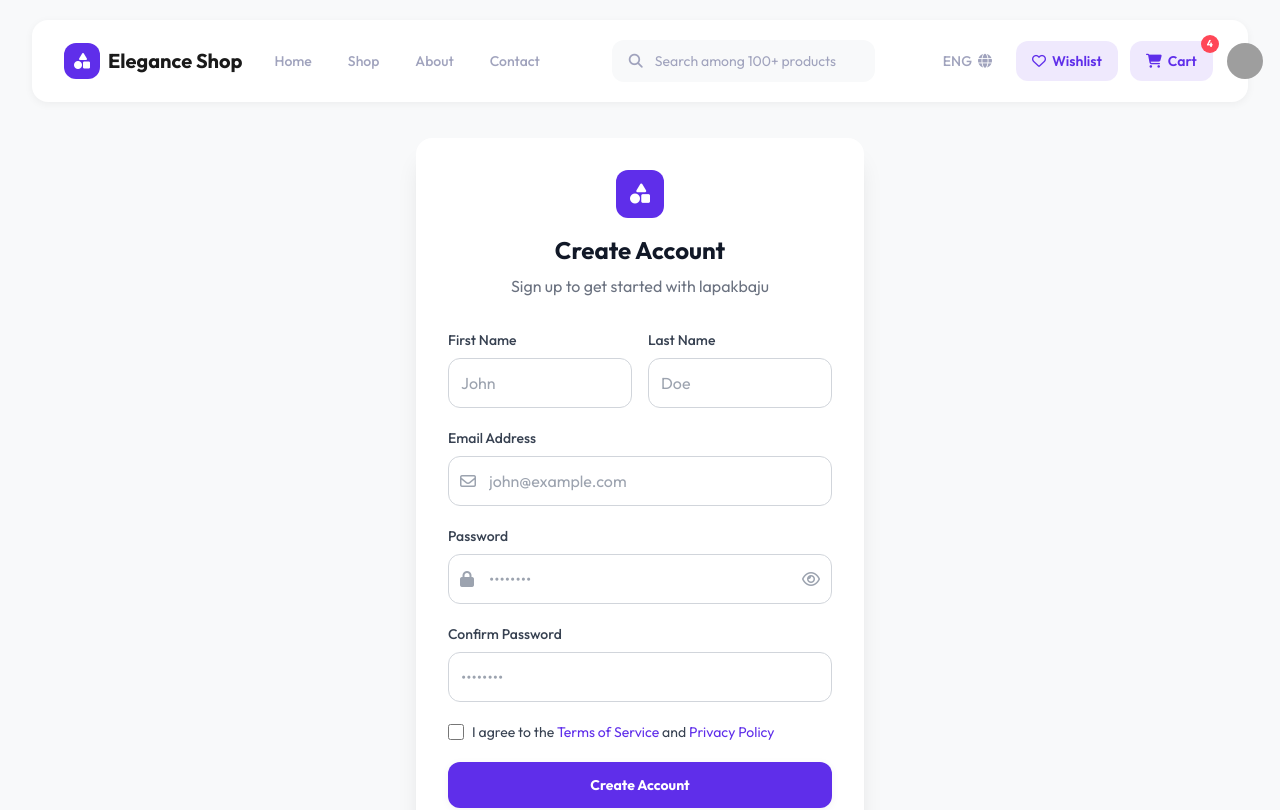
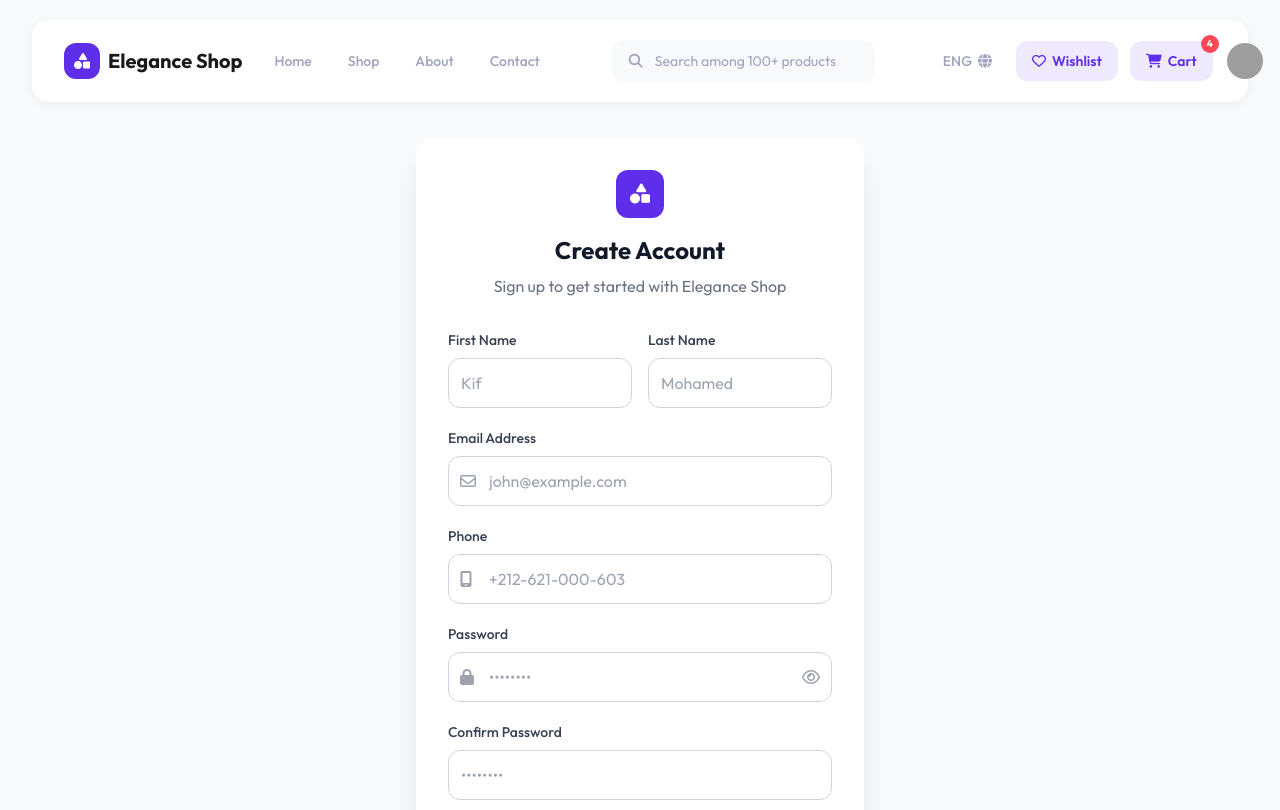
Before and after one commit to mohamedkajjoua/Elegance_Shop, a Vue app in the folder frontend/: page /register in a window 1280 px wide. Shown: the top 810 px of the page. Built offline with nearby package versions, Linux system fonts and the light colour scheme; grey boxes are pictures that could not be loaded.

Commit message:
EP-9 Frontend: Login & Register Pages

```diff
--- a/frontend/src/views/RegisterView.vue
+++ b/frontend/src/views/RegisterView.vue
@@ -1,54 +1,62 @@
 <script setup>
-import { ref } from 'vue'
-import { useRouter } from 'vue-router'
+import { ref } from "vue";
+import { useRouter } from "vue-router";
 
-const router = useRouter()
+const router = useRouter();
 
 const formData = ref({
-  firstName: '',
-  lastName: '',
-  email: '',
-  password: '',
-  confirmPassword: ''
-})
-const showPassword = ref(false)
-const agreeTerms = ref(false)
-const isLoading = ref(false)
+  firstName: "",
+  lastName: "",
+  email: "",
+  phone: "",
+  password: "",
+  password_confirmation: "",
+});
+const showPassword = ref(false);
+const agreeTerms = ref(false);
+const isLoading = ref(false);
 
 function togglePassword() {
-  showPassword.value = !showPassword.value
+  showPassword.value = !showPassword.value;
 }
 
 function handleRegister() {
   if (formData.value.password !== formData.value.confirmPassword) {
-    alert('Passwords do not match!')
-    return
+    alert("Passwords do not match!");
+    return;
   }
 
   if (!agreeTerms.value) {
-    alert('Please agree to the terms and conditions')
-    return
+    alert("Please agree to the terms and conditions");
+    return;
   }
 
-  isLoading.value = true
+  isLoading.value = true;
 
   // Simulate API call
   setTimeout(() => {
-    router.push('/login')
-  }, 1500)
+    router.push("/login");
+  }, 1500);
 }
 </script>
 
 <template>
   <div class="min-h-[calc(100vh-120px)] flex items-center justify-center p-4">
-    <div class="max-w-md w-full bg-white rounded-2xl shadow-xl overflow-hidden" style="background: rgba(255, 255, 255, 0.95); backdrop-filter: blur(10px);">
+    <div
+      class="max-w-md w-full bg-white rounded-2xl shadow-xl overflow-hidden"
+      style="background: rgba(255, 255, 255, 0.95); backdrop-filter: blur(10px)"
+    >
       <div class="p-6 sm:p-8">
         <div class="text-center mb-6 sm:mb-8">
-          <div class="inline-flex items-center justify-center w-12 h-12 rounded-xl bg-primary text-white mb-4">
+          <div
+            class="inline-flex items-center justify-center w-12 h-12 rounded-xl bg-primary text-white mb-4"
+          >
             <i class="fa-solid fa-shapes text-xl"></i>
           </div>
           <h2 class="text-xl sm:text-2xl font-bold text-gray-900">Create Account</h2>
-          <p class="text-gray-500 mt-2 text-sm sm:text-base">Sign up to get started with lapakbaju</p>
+          <p class="text-gray-500 mt-2 text-sm sm:text-base">
+            Sign up to get started with Elegance Shop
+          </p>
         </div>
 
         <form @submit.prevent="handleRegister" class="space-y-4 sm:space-y-5">
@@ -59,9 +67,9 @@ function handleRegister() {
                 v-model="formData.firstName"
                 type="text"
                 class="block w-full px-3 py-3 border border-gray-300 rounded-xl focus:ring-primary focus:border-primary transition-colors"
-                placeholder="John"
+                placeholder="Kif"
                 required
-              >
+              />
             </div>
             <div>
               <label class="block text-sm font-medium text-gray-700 mb-2">Last Name</label>
@@ -69,9 +77,9 @@ function handleRegister() {
                 v-model="formData.lastName"
                 type="text"
                 class="block w-full px-3 py-3 border border-gray-300 rounded-xl focus:ring-primary focus:border-primary transition-colors"
-                placeholder="Doe"
+                placeholder="Mohamed"
                 required
-              >
+              />
             </div>
           </div>
 
@@ -87,7 +95,22 @@ function handleRegister() {
                 class="block w-full pl-10 pr-3 py-3 border border-gray-300 rounded-xl focus:ring-primary focus:border-primary transition-colors"
                 placeholder="john@example.com"
                 required
-              >
+              />
+            </div>
+          </div>
+          <div>
+            <label class="block text-sm font-medium text-gray-700 mb-2"> Phone</label>
+            <div class="relative">
+              <div class="absolute inset-y-0 left-0 pl-3 flex items-center pointer-events-none">
+                <i class="fa-solid fa-mobile-screen text-gray-400"></i>
+              </div>
+              <input
+                v-model="formData.phone"
+                type="email"
+                class="block w-full pl-10 pr-3 py-3 border border-gray-300 rounded-xl focus:ring-primary focus:border-primary transition-colors"
+                placeholder="+212-621-000-603"
+                required
+              />
             </div>
           </div>
 
@@ -103,7 +126,7 @@ function handleRegister() {
                 class="block w-full pl-10 pr-10 py-3 border border-gray-300 rounded-xl focus:ring-primary focus:border-primary transition-colors"
                 placeholder="••••••••"
                 required
-              >
+              />
               <button
                 type="button"
                 class="absolute inset-y-0 right-0 pr-3 flex items-center text-gray-400 hover:text-gray-600"
@@ -117,12 +140,12 @@ function handleRegister() {
           <div>
             <label class="block text-sm font-medium text-gray-700 mb-2">Confirm Password</label>
             <input
-              v-model="formData.confirmPassword"
+              v-model="formData.password_confirmation"
               :type="showPassword ? 'text' : 'password'"
               class="block w-full px-3 py-3 border border-gray-300 rounded-xl focus:ring-primary focus:border-primary transition-colors"
               placeholder="••••••••"
               required
-            >
+            />
           </div>
 
           <div class="flex items-start sm:items-center">
@@ -131,9 +154,11 @@ function handleRegister() {
               id="terms"
               type="checkbox"
               class="h-4 w-4 text-primary focus:ring-primary border-gray-300 rounded mt-0.5 sm:mt-0"
-            >
+            />
             <label for="terms" class="ml-2 block text-xs sm:text-sm text-gray-700">
-              I agree to the <a href="#" class="text-primary hover:underline">Terms of Service</a> and <a href="#" class="text-primary hover:underline">Privacy Policy</a>
+              I agree to the
+              <a href="#" class="text-primary hover:underline">Terms of Service</a> and
+              <a href="#" class="text-primary hover:underline">Privacy Policy</a>
             </label>
           </div>
 
@@ -142,21 +167,21 @@ function handleRegister() {
             :disabled="isLoading"
             :class="[
               'w-full flex justify-center py-3 px-4 border border-transparent rounded-xl shadow-sm text-sm font-bold text-white bg-primary transition-all transform hover:scale-[1.02]',
-              isLoading ? 'opacity-75 cursor-not-allowed' : 'hover:bg-primary-dark'
+              isLoading ? 'opacity-75 cursor-not-allowed' : 'hover:bg-primary-dark',
             ]"
           >
             <template v-if="isLoading">
               <i class="fa-solid fa-circle-notch fa-spin mr-2"></i> Creating account...
             </template>
-            <template v-else>
-              Create Account
-            </template>
+            <template v-else> Create Account </template>
           </button>
         </form>
 
         <p class="mt-6 sm:mt-8 text-center text-sm text-gray-600">
           Already have an account?
-          <router-link to="/login" class="font-medium text-primary hover:text-primary-dark">Sign in</router-link>
+          <router-link to="/login" class="font-medium text-primary hover:text-primary-dark"
+            >Sign in</router-link
+          >
         </p>
       </div>
     </div>
```
Also changed, not shown: 1 other file (tests, documents, lock files or other folders).
